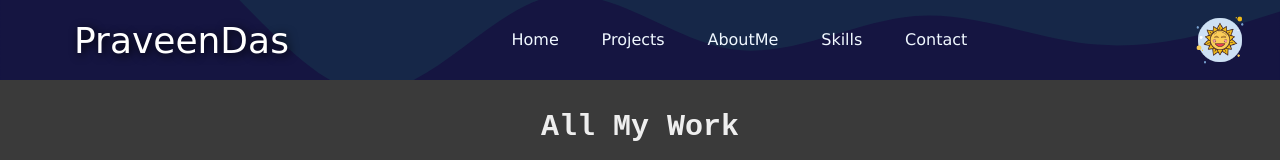
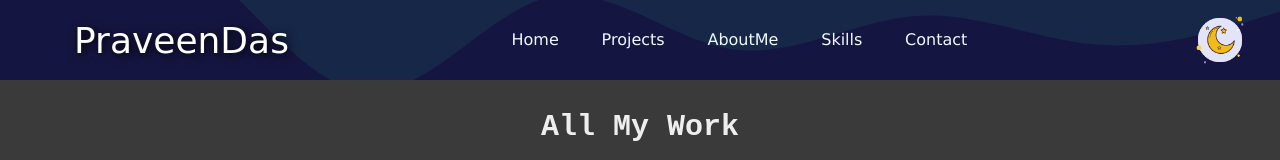
Before and after one commit to daaspraveen/PraveenDas-Portfolio, a plain HTML site: page projects.html in a window 1280 px wide. Shown: the top 160 px of the page. Drawn offline with nearby package versions, Linux system fonts and the light colour scheme; a web font is replaced by a local one.

Commit message:
Update projects.html

```diff
--- a/projects.html
+++ b/projects.html
@@ -55,7 +55,7 @@
             </ul>
         </nav>
         <div class="themeandmenu flex">
-            <img src="media/theme-sun 2.png" id="themegif" alt=""  >
+            <img src="media/theme-moon 2.png" id="themegif" alt=""  >
             <div id="hamburger-box">
                 <img src="media/menu.jpg" id="menugif"  alt="">
                 <div id="hamburger-option-box">
```
